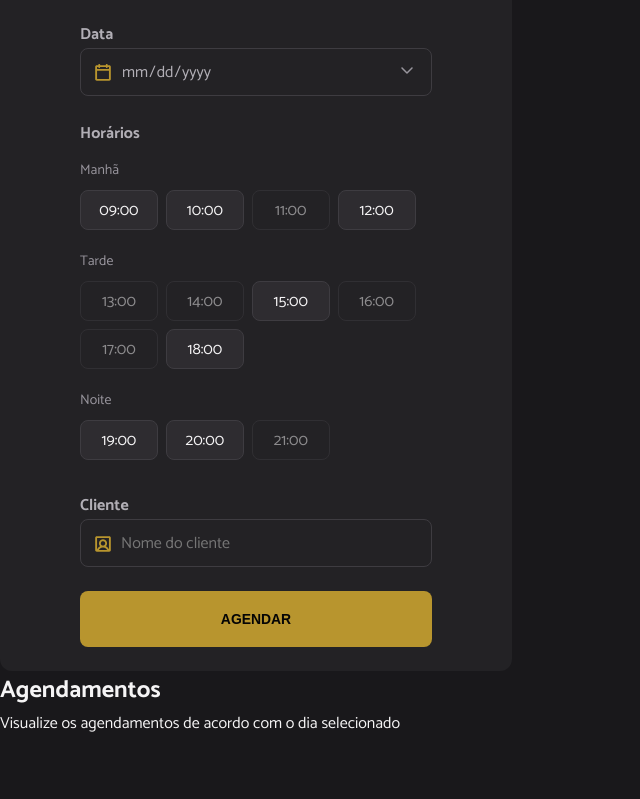
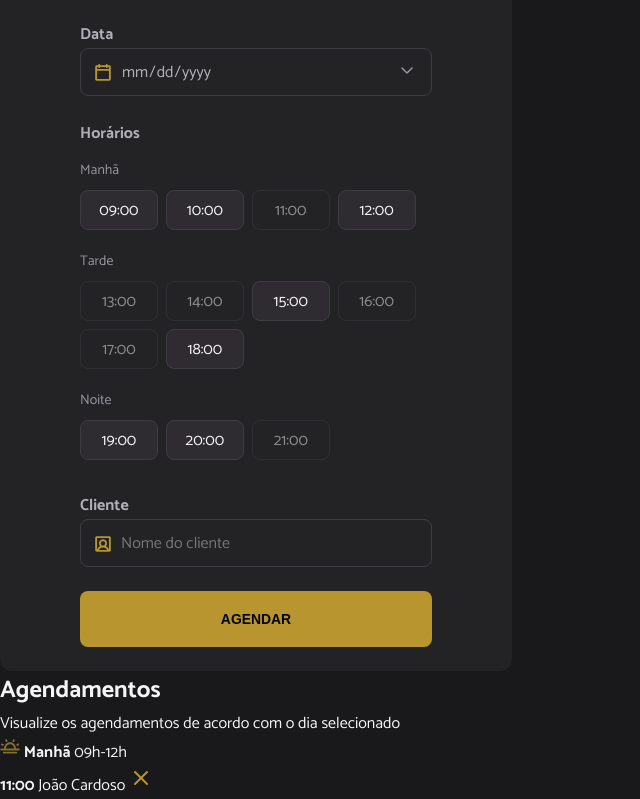
Before and after one commit to Augusto-Valerio/Hair-Day, a plain HTML site: page index.html in a window 1280 px wide. Shown: the part 209-1008 px from the top of the page, without its empty margins (0-640 px from the left). Before the commit the page ends 946 px from the top, so only its background shows below. Drawn offline with Linux system fonts and the light colour scheme; files whose address does not match are found by name.

Commit message:
feat: add initial schedule period section (morning)

```diff
--- a/index.html
+++ b/index.html
@@ -99,6 +99,22 @@
         <h1>Agendamentos</h1>
         <p>Visualize os agendamentos de acordo com o dia selecionado</p>
       </header>
+
+      <section class="schedule-period">
+        <header>
+          <img src="./src/assets/morning.svg" alt="Manhã" />
+          <strong>Manhã</strong>
+          <span>09h-12h</span>
+        </header>
+        <ul id="period-morning" class="period">
+          <!-- Example  -->
+          <li>
+            <strong>11:00</strong>
+            <span>João Cardoso</span>
+            <img src="./src/assets/cancel.svg" alt="Cancelar" class="cancel-icon" />
+          </li>
+        </ul>
+      </section>
     </aside>
 
   </div>
```
